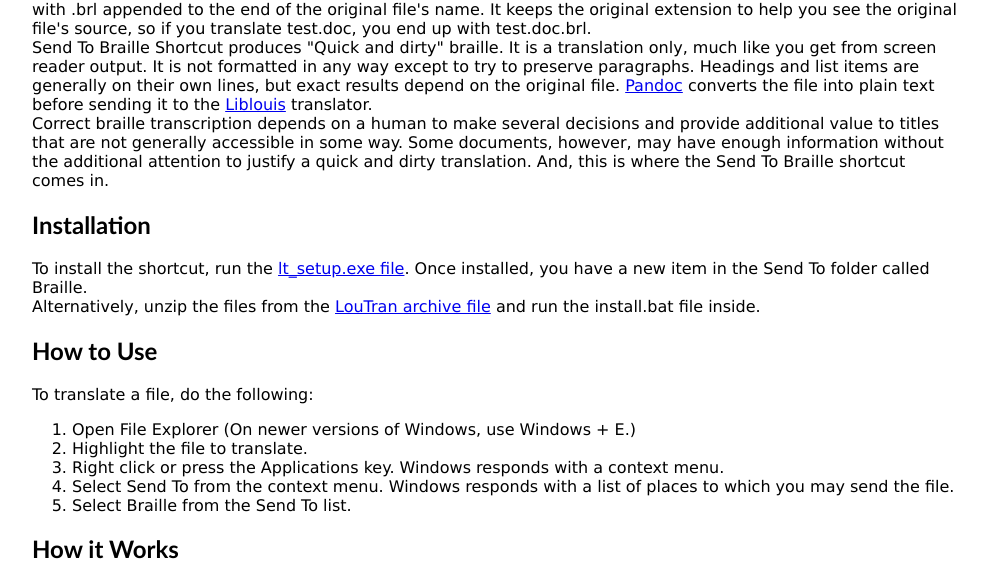
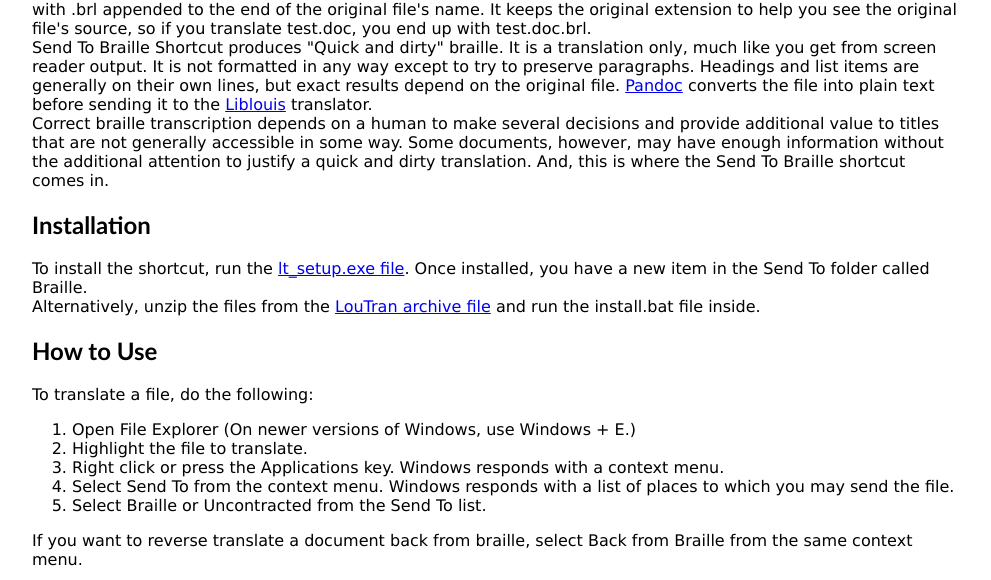
Before and after one commit to aphtech/send-to-braille, a plain HTML site: page dist/lt_doc.htm in a window 1280 px wide. Shown: the part 371-951 px from the top of the page, without its empty margins (144-1135 px from the left). Drawn offline with Linux system fonts and the light colour scheme.

Commit message:
Build fix after INo change

```diff
--- a/dist/lt_doc.htm
+++ b/dist/lt_doc.htm
@@ -47,9 +47,10 @@ h1:hover a.wiki-anchor, h2:hover a.wiki-anchor, h3:hover a.wiki-anchor { display
 		<li>Highlight the file to translate.</li>
 		<li>Right click or press the Applications key. Windows responds with a context menu.</li>
 		<li>Select Send To from the context menu. Windows responds with a list of places to which you may send the file.</li>
-		<li>Select Braille from the Send To list.</li>
+		<li>Select Braille or Uncontracted from the Send To list.</li>
 	</ol>
 
+<p>If you want to reverse translate a document back from braille, select Back from Braille from the same context menu.
 
 	<a name="How-it-Works"></a>
 <h2 >How it Works<a href="#How-it-Works" class="wiki-anchor">&para;</a></h2>
```
Also changed, not shown: output/lt_doc.htm (+2 -1 lines), upd/lt_doc.htm (+2 -1 lines), baseline.txt, 2 other files.
